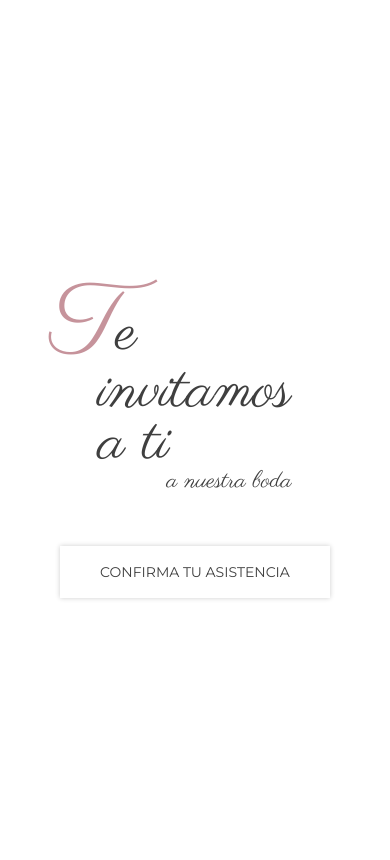
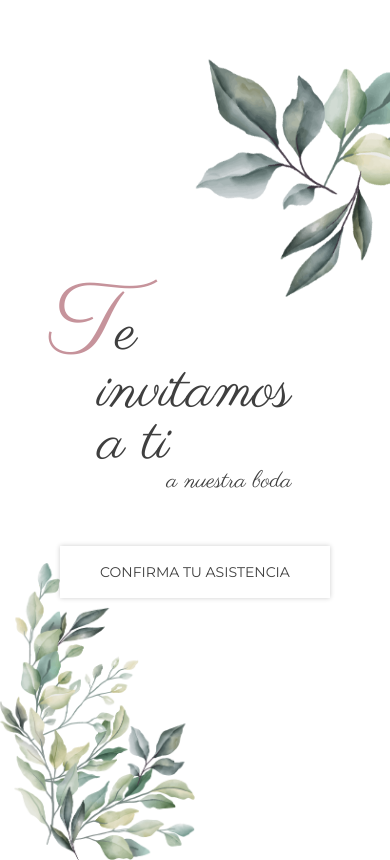
Before and after one commit to baesparza/natasha-emilio-wedding, a Next.js app: page / in a window 390 px wide. Shown: the part 4094-4954 px from the top of the page. Built offline with nearby package versions, Linux system fonts and the light colour scheme; a web font is replaced by a local one.

Commit message:
add second

```diff
--- a/src/app/confirmInvitation.tsx
+++ b/src/app/confirmInvitation.tsx
@@ -1,14 +1,18 @@
 export function ConfirmInvitation() {
-    return <footer className="w-screen h-svh flex flex-col justify-center items-center gap-12">
-        <h3 className="flex flex-col justify-center font-parisienne text-6xl text-black-light w-fit">
+    return <footer className="relative w-screen h-svh flex flex-col justify-center items-center gap-12">
+        <h3 className="relative z-10 flex flex-col justify-center font-parisienne text-6xl text-black-light w-fit">
             <span className="-ml-12"><span className="text-rosewood text-8xl">T</span><span className="-ml-2">e</span></span>
             <span className="-mt-3">invitamos</span>
             <span className="-mt-2" >a ti</span>
             <span className="-mt-2 text-2xl self-end">a nuestra boda</span>
         </h3>
 
-        <button className="shadow-[0px_0px_5px_rgba(0,0,0,0.2)] text-black-light w-fit px-10 py-4 text-sm uppercase hover:bg-lavender hover:text-white  transition-colors duration-200">
+        <button className="relative z-10 shadow-[0px_0px_5px_rgba(0,0,0,0.2)] text-black-light w-fit px-10 py-4 text-sm uppercase hover:bg-lavender hover:text-white  transition-colors duration-200">
             Confirma tu asistencia
         </button>
+
+        {/* assets */}
+        <img className="z-0 absolute left-0 bottom-0 w-1/2 md:w-1/3 lg:w-auto" src="/flowers/big-plant.png" alt="" />
+        <img className="z-0 absolute right-0 bottom-2/3 w-1/2 md:w-1/3 lg:w-auto" src="/flowers/cut-right-plant.png" alt="" />
     </footer>;
 }
--- a/src/app/eventInformation.tsx
+++ b/src/app/eventInformation.tsx
@@ -1,6 +1,6 @@
 export function EventInformation() {
-    return <section className="fade-in-container mx-auto w-full container px-8 pt-40">
-        <div className="flex flex-col md:flex-row w-full gap-8 lg:gap-16">
+    return <section className="fade-in-container relative ">
+        <div className="relative z-10 mx-auto w-full container px-8 pt-40 flex flex-col md:flex-row gap-8 lg:gap-16">
             {/* info */}
             <div className="w-full md:w-1/2 flex flex-col gap-6 justify-center">
                 <h2 className="text-oliveGreen text-4xl text-balance ">Nos complace invitarte <span className="text-black-dark">a nuestra boda,</span></h2>
@@ -44,5 +44,8 @@ export function EventInformation() {
                 </a>
             </div>
         </div>
+
+        {/* assets */}
+        <img className="z-0 absolute left-0 top-0 w-1/2 md:w-1/3 lg:w-1/4 max-w-64s blur opacity-30 md:opacity-50" src="/flowers/top-right-leaf.png" alt="" />
     </section>;
 }
```
Also changed, not shown: src/app/page.tsx (+7 -1 lines).
